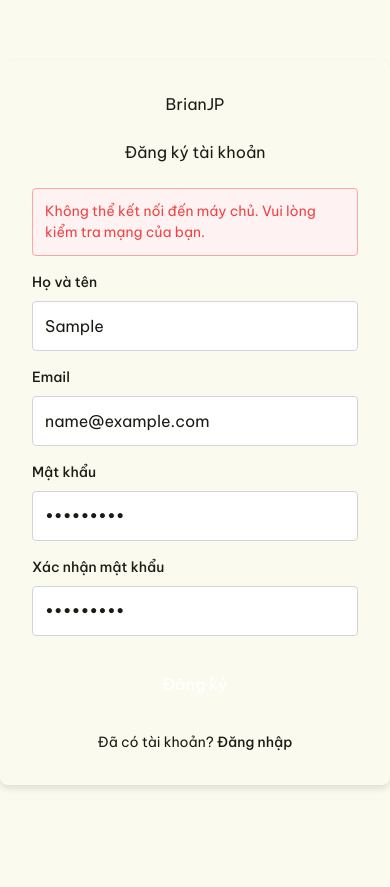
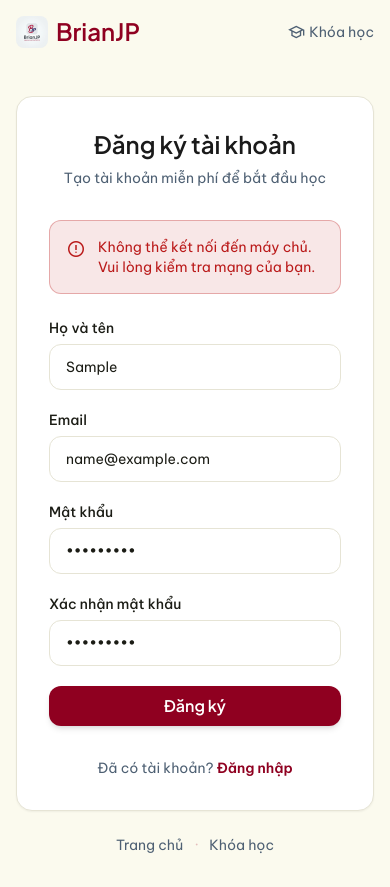
Before and after one commit to KhanhTran-IT/Japanese-Learning-Platform, a Vue app in the folder frontend/: page /register in a window 390 px wide. Both pictures are taken after typing "Sample", "name@example.com", "Sample123", "Sample123" into the empty fields and a click on the button "Đăng ký". Before the commit the page ends 844 px from the top, so only its background shows below. Built offline with nearby package versions, Linux system fonts and the light colour scheme; no server answers.

Commit message:
201 - hotfix(frontend): restore auth page layout and navigation UX
Rebuild Login and Register pages into a responsive, production-ready auth flow with clear back/home navigation, preserved redirects, and visible validation/error states.

```diff
--- a/frontend/src/layouts/AdminLayout.vue
+++ b/frontend/src/layouts/AdminLayout.vue
@@ -1,7 +1,10 @@
 <template>
   <div class="admin-layout">
     <aside class="sidebar">
-      <div class="logo">👑 BrianJP Admin</div>
+      <div class="logo" style="display: flex; align-items: center;">
+        <img src="@/assets/logo.png" alt="BrianJP Logo" style="height: 32px; width: 32px; object-fit: contain; margin-right: 8px; border-radius: 4px;" />
+        BrianJP Admin
+      </div>
       <nav class="menu">
         <router-link to="/admin/dashboard">
           <span class="menu-icon">📊</span> Tổng quan
--- a/frontend/src/layouts/AuthLayout.vue
+++ b/frontend/src/layouts/AuthLayout.vue
@@ -1,34 +1,61 @@
 <template>
-  <div class="auth-layout">
-    <div class="auth-container">
-      <h1 class="logo">BrianJP</h1>
-      <router-view></router-view>
-    </div>
+  <div class="min-h-screen flex flex-col bg-background">
+    <!-- Minimal top bar -->
+    <header class="w-full px-margin-mobile md:px-margin-desktop py-4 flex items-center justify-between">
+      <router-link to="/" class="flex items-center gap-2 font-headline-md text-headline-md text-primary no-underline hover:opacity-80 transition-opacity">
+        <img src="@/assets/logo.png" alt="BrianJP Logo" class="h-8 w-8 object-contain rounded-lg" />
+        BrianJP
+      </router-link>
+      <button
+        v-if="canGoBack"
+        @click="goBack"
+        class="inline-flex items-center gap-1 text-secondary hover:text-on-surface transition-colors font-body-md text-sm"
+      >
+        <span class="material-symbols-outlined text-[18px]">arrow_back</span>
+        Quay lại
+      </button>
+      <router-link
+        v-else
+        to="/courses"
+        class="inline-flex items-center gap-1 text-secondary hover:text-on-surface transition-colors font-body-md text-sm no-underline"
+      >
+        <span class="material-symbols-outlined text-[18px]">school</span>
+        Khóa học
+      </router-link>
+    </header>
+
+    <!-- Centered form area -->
+    <main class="flex-1 flex items-center justify-center px-margin-mobile py-8">
+      <div class="w-full max-w-[440px]">
+        <div class="zen-card rounded-2xl p-8 md:p-10">
+          <router-view></router-view>
+        </div>
+
+        <!-- Footer links -->
+        <p class="text-center text-sm text-secondary mt-6 font-body-md">
+          <router-link to="/" class="hover:text-on-surface transition-colors no-underline text-secondary">
+            Trang chủ
+          </router-link>
+          <span class="mx-2 text-outline-variant">·</span>
+          <router-link to="/courses" class="hover:text-on-surface transition-colors no-underline text-secondary">
+            Khóa học
+          </router-link>
+        </p>
+      </div>
+    </main>
   </div>
 </template>
 
 <script setup>
+import { computed } from 'vue'
+import { useRouter } from 'vue-router'
+
+const router = useRouter()
+
+// window.history.length > 2 means user navigated here from within the app
+const canGoBack = computed(() => typeof window !== 'undefined' && window.history.length > 2)
+
+const goBack = () => {
+  router.back()
+}
 </script>
-
-<style scoped>
-.auth-layout {
-  display: flex;
-  align-items: center;
-  justify-content: center;
-  min-height: 100vh;
-  background-color: var(--bg-color);
-}
-.auth-container {
-  background: var(--card-bg);
-  padding: 2rem;
-  border-radius: 8px;
-  box-shadow: 0 4px 6px rgba(0,0,0,0.1);
-  width: 100%;
-  max-width: 400px;
-  text-align: center;
-}
-.logo {
-  color: var(--primary-color);
-  margin-bottom: 1.5rem;
-}
-</style>
--- a/frontend/src/layouts/LearningLayout.vue
+++ b/frontend/src/layouts/LearningLayout.vue
@@ -5,7 +5,7 @@
       <div class="flex items-center gap-6">
         <!-- Brand/Logo -->
         <div class="flex items-center gap-3 cursor-pointer" @click="router.push('/')">
-          <div class="w-8 h-8 bg-primary text-white rounded flex items-center justify-center font-bold text-lg">B</div>
+          <img src="@/assets/logo.png" alt="BrianJP Logo" class="h-8 w-8 object-contain rounded-lg" />
           <h2 class="font-headline-md text-lg text-primary hidden sm:block">BrianJP</h2>
         </div>
 
--- a/frontend/src/layouts/MainLayout.vue
+++ b/frontend/src/layouts/MainLayout.vue
@@ -4,8 +4,7 @@
     <nav class="fixed top-0 w-full z-50 flex justify-between items-center px-margin-mobile md:px-margin-desktop h-16 glass-nav border-b border-paper-shadow">
       <div class="flex items-center gap-4">
         <router-link to="/" class="flex items-center gap-3">
-          <!-- Placeholder logo for now, as we don't have the actual SVG -->
-          <div class="w-8 h-8 bg-primary text-white rounded flex items-center justify-center font-bold text-lg">B</div>
+          <img src="@/assets/logo.png" alt="BrianJP Logo" class="h-10 w-10 object-contain rounded-lg" />
           <span class="font-headline-md text-headline-md font-bold text-primary hidden md:inline">BrianJP</span>
         </router-link>
       </div>
--- a/frontend/src/layouts/StudentLayout.vue
+++ b/frontend/src/layouts/StudentLayout.vue
@@ -3,7 +3,7 @@
     <!-- Sidebar Navigation -->
     <aside class="hidden lg:flex flex-col w-[280px] bg-surface-container-low border-r border-paper-shadow overflow-y-auto custom-scroll p-6 flex-shrink-0">
       <div class="mb-8 flex items-center gap-3 cursor-pointer" @click="router.push('/')">
-        <div class="w-10 h-10 bg-primary text-white rounded flex items-center justify-center font-bold text-xl">B</div>
+        <img src="@/assets/logo.png" alt="BrianJP Logo" class="h-10 w-10 object-contain rounded-lg" />
         <div>
           <h2 class="font-headline-md text-[18px] text-primary">BrianJP</h2>
           <p class="text-on-surface-variant font-label-sm text-[10px] uppercase tracking-wider">Học viên</p>
--- a/frontend/src/pages/auth/LoginPage.vue
+++ b/frontend/src/pages/auth/LoginPage.vue
@@ -1,33 +1,76 @@
 <template>
-  <div class="login-page">
-    <h2>Đăng nhập</h2>
-
-    <div v-if="successMsg" class="success-alert" role="alert">
-      {{ successMsg }}
+  <div>
+    <!-- Header -->
+    <div class="text-center mb-8">
+      <h2 class="font-headline-md text-headline-md text-ink-black">Đăng nhập</h2>
+      <p class="text-sm text-secondary mt-2 font-body-md">Chào mừng bạn trở lại với BrianJP</p>
     </div>
 
-    <div v-if="errorMsg" class="error-alert" role="alert">
-      {{ errorMsg }}
+    <!-- Success alert -->
+    <div
+      v-if="successMsg"
+      class="success-alert flex items-start gap-3 p-4 rounded-xl bg-success-green/10 border border-success-green/30 mb-6"
+      role="alert"
+    >
+      <span class="material-symbols-outlined text-success-green text-[20px] mt-0.5" style="font-variation-settings: 'FILL' 1;">check_circle</span>
+      <span class="text-sm font-body-md text-success-green">{{ successMsg }}</span>
     </div>
 
-    <form @submit.prevent="handleLogin" class="form">
-      <div class="form-group">
-        <label>Email</label>
-        <input type="email" v-model="email" @input="clearMessages" required placeholder="Nhập email..." />
+    <!-- Error alert -->
+    <div
+      v-if="errorMsg"
+      class="error-alert flex items-start gap-3 p-4 rounded-xl bg-error/10 border border-error/30 mb-6"
+      role="alert"
+    >
+      <span class="material-symbols-outlined text-error text-[20px] mt-0.5">error</span>
+      <span class="text-sm font-body-md text-error">{{ errorMsg }}</span>
+    </div>
+
+    <!-- Form -->
+    <form @submit.prevent="handleLogin" class="space-y-5">
+      <div>
+        <label class="block text-sm font-medium text-on-surface mb-1.5 font-body-md">Email</label>
+        <input
+          type="email"
+          v-model="email"
+          @input="clearMessages"
+          required
+          placeholder="you@example.com"
+          class="w-full px-4 py-3 rounded-xl border border-paper-shadow bg-surface-container-lowest text-on-surface placeholder:text-outline font-body-md text-sm focus:outline-none focus:ring-2 focus:ring-primary/30 focus:border-primary transition-all"
+        />
       </div>
 
-      <div class="form-group">
-        <label>Mật khẩu</label>
-        <input type="password" v-model="password" @input="clearMessages" required placeholder="Nhập mật khẩu..." />
+      <div>
+        <label class="block text-sm font-medium text-on-surface mb-1.5 font-body-md">Mật khẩu</label>
+        <input
+          type="password"
+          v-model="password"
+          @input="clearMessages"
+          required
+          placeholder="••••••••"
+          class="w-full px-4 py-3 rounded-xl border border-paper-shadow bg-surface-container-lowest text-on-surface placeholder:text-outline font-body-md text-sm focus:outline-none focus:ring-2 focus:ring-primary/30 focus:border-primary transition-all"
+        />
       </div>
 
-      <button type="submit" class="btn-submit" :disabled="isLoading">
-        {{ isLoading ? 'Đang đăng nhập...' : 'Đăng nhập' }}
+      <button
+        type="submit"
+        class="btn-submit w-full py-3 rounded-xl font-button text-button bg-primary text-on-primary shadow-md hover:bg-primary-container hover:shadow-lg disabled:opacity-50 disabled:cursor-not-allowed transition-all mt-2"
+        :disabled="isLoading"
+      >
+        <span v-if="isLoading" class="inline-flex items-center gap-2">
+          <svg class="animate-spin h-4 w-4" viewBox="0 0 24 24" fill="none"><circle class="opacity-25" cx="12" cy="12" r="10" stroke="currentColor" stroke-width="4"/><path class="opacity-75" fill="currentColor" d="M4 12a8 8 0 018-8v4a4 4 0 00-4 4H4z"/></svg>
+          Đang đăng nhập...
+        </span>
+        <span v-else>Đăng nhập</span>
       </button>
     </form>
 
-    <p class="mt-4">
-      Chưa có tài khoản? <router-link to="/register">Đăng ký ngay</router-link>
+    <!-- Switch to register -->
+    <p class="text-center text-sm text-secondary mt-8 font-body-md">
+      Chưa có tài khoản?
+      <router-link to="/register" class="text-primary font-semibold hover:underline">
+        Đăng ký ngay
+      </router-link>
     </p>
   </div>
 </template>
@@ -104,88 +147,3 @@ const handleLogin = async () => {
   }
 }
 </script>
-
-<style scoped>
-.login-page {
-  text-align: left;
-}
-.login-page h2 {
-  text-align: center;
-  margin-bottom: 1.5rem;
-  color: var(--primary-color);
-}
-.error-alert, .success-alert {
-  padding: 0.75rem;
-  border-radius: 4px;
-  margin-bottom: 1rem;
-  font-size: 0.875rem;
-}
-.error-alert {
-  background-color: #fef2f2;
-  color: #ef4444;
-  border: 1px solid #fca5a5;
-}
-.success-alert {
-  background-color: #f0fdf4;
-  color: #16a34a;
-  border: 1px solid #86efac;
-}
-.form {
-  display: flex;
-  flex-direction: column;
-  gap: 1rem;
-}
-.form-group {
-  text-align: left;
-}
-.form-group label {
-  display: block;
-  margin-bottom: 0.5rem;
-  font-weight: 500;
-  font-size: 0.875rem;
-}
-.form-group input {
-  width: 100%;
-  padding: 0.75rem;
-  border: 1px solid #d1d5db;
-  border-radius: 4px;
-  font-size: 1rem;
-  transition: border-color 0.2s;
-}
-.form-group input:focus {
-  outline: none;
-  border-color: var(--primary-color);
-  box-shadow: 0 0 0 2px rgba(59, 130, 246, 0.2);
-}
-.btn-submit {
-  padding: 0.75rem;
-  background-color: var(--primary-color);
-  color: white;
-  border: none;
-  border-radius: 4px;
-  cursor: pointer;
-  font-size: 1rem;
-  font-weight: 500;
-  margin-top: 0.5rem;
-  transition: background-color 0.2s;
-}
-.btn-submit:hover:not(:disabled) {
-  background-color: #2563eb;
-}
-.btn-submit:disabled {
-  background-color: #93c5fd;
-  cursor: not-allowed;
-}
-.mt-4 {
-  margin-top: 1.5rem;
-  text-align: center;
-  font-size: 0.875rem;
-}
-a {
-  color: var(--primary-color);
-  font-weight: 500;
-}
-a:hover {
-  text-decoration: underline;
-}
-</style>
--- a/frontend/src/pages/auth/RegisterPage.vue
+++ b/frontend/src/pages/auth/RegisterPage.vue
@@ -1,39 +1,90 @@
 <template>
-  <div class="register-page">
-    <h2>Đăng ký tài khoản</h2>
-
-    <div v-if="errorMsg" class="error-alert" role="alert">
-      {{ errorMsg }}
+  <div>
+    <!-- Header -->
+    <div class="text-center mb-8">
+      <h2 class="font-headline-md text-headline-md text-ink-black">Đăng ký tài khoản</h2>
+      <p class="text-sm text-secondary mt-2 font-body-md">Tạo tài khoản miễn phí để bắt đầu học</p>
     </div>
 
-    <form @submit.prevent="handleRegister" class="form">
-      <div class="form-group">
-        <label>Họ và tên</label>
-        <input type="text" v-model="form.fullName" @input="errorMsg = ''" required placeholder="Nhập họ và tên..." />
+    <!-- Error alert -->
+    <div
+      v-if="errorMsg"
+      class="error-alert flex items-start gap-3 p-4 rounded-xl bg-error/10 border border-error/30 mb-6"
+      role="alert"
+    >
+      <span class="material-symbols-outlined text-error text-[20px] mt-0.5">error</span>
+      <span class="text-sm font-body-md text-error">{{ errorMsg }}</span>
+    </div>
+
+    <!-- Form -->
+    <form @submit.prevent="handleRegister" class="space-y-5">
+      <div>
+        <label class="block text-sm font-medium text-on-surface mb-1.5 font-body-md">Họ và tên</label>
+        <input
+          type="text"
+          v-model="form.fullName"
+          @input="errorMsg = ''"
+          required
+          placeholder="Nguyễn Văn A"
+          class="w-full px-4 py-3 rounded-xl border border-paper-shadow bg-surface-container-lowest text-on-surface placeholder:text-outline font-body-md text-sm focus:outline-none focus:ring-2 focus:ring-primary/30 focus:border-primary transition-all"
+        />
       </div>
 
-      <div class="form-group">
-        <label>Email</label>
-        <input type="email" v-model="form.email" @input="errorMsg = ''" required placeholder="Nhập email..." />
+      <div>
+        <label class="block text-sm font-medium text-on-surface mb-1.5 font-body-md">Email</label>
+        <input
+          type="email"
+          v-model="form.email"
+          @input="errorMsg = ''"
+          required
+          placeholder="you@example.com"
+          class="w-full px-4 py-3 rounded-xl border border-paper-shadow bg-surface-container-lowest text-on-surface placeholder:text-outline font-body-md text-sm focus:outline-none focus:ring-2 focus:ring-primary/30 focus:border-primary transition-all"
+        />
       </div>
 
-      <div class="form-group">
-        <label>Mật khẩu</label>
-        <input type="password" v-model="form.password" @input="errorMsg = ''" required placeholder="Nhập mật khẩu (tối thiểu 8 ký tự)..." />
+      <div>
+        <label class="block text-sm font-medium text-on-surface mb-1.5 font-body-md">Mật khẩu</label>
+        <input
+          type="password"
+          v-model="form.password"
+          @input="errorMsg = ''"
+          required
+          placeholder="Tối thiểu 8 ký tự"
+          class="w-full px-4 py-3 rounded-xl border border-paper-shadow bg-surface-container-lowest text-on-surface placeholder:text-outline font-body-md text-sm focus:outline-none focus:ring-2 focus:ring-primary/30 focus:border-primary transition-all"
+        />
       </div>
 
-      <div class="form-group">
-        <label>Xác nhận mật khẩu</label>
-        <input type="password" v-model="form.confirmPassword" @input="errorMsg = ''" required placeholder="Nhập lại mật khẩu..." />
+      <div>
+        <label class="block text-sm font-medium text-on-surface mb-1.5 font-body-md">Xác nhận mật khẩu</label>
+        <input
+          type="password"
+          v-model="form.confirmPassword"
+          @input="errorMsg = ''"
+          required
+          placeholder="Nhập lại mật khẩu"
+          class="w-full px-4 py-3 rounded-xl border border-paper-shadow bg-surface-container-lowest text-on-surface placeholder:text-outline font-body-md text-sm focus:outline-none focus:ring-2 focus:ring-primary/30 focus:border-primary transition-all"
+        />
       </div>
 
-      <button type="submit" class="btn-submit" :disabled="isLoading">
-        {{ isLoading ? 'Đang xử lý...' : 'Đăng ký' }}
+      <button
+        type="submit"
+        class="btn-submit w-full py-3 rounded-xl font-button text-button bg-primary text-on-primary shadow-md hover:bg-primary-container hover:shadow-lg disabled:opacity-50 disabled:cursor-not-allowed transition-all mt-2"
+        :disabled="isLoading"
+      >
+        <span v-if="isLoading" class="inline-flex items-center gap-2">
+          <svg class="animate-spin h-4 w-4" viewBox="0 0 24 24" fill="none"><circle class="opacity-25" cx="12" cy="12" r="10" stroke="currentColor" stroke-width="4"/><path class="opacity-75" fill="currentColor" d="M4 12a8 8 0 018-8v4a4 4 0 00-4 4H4z"/></svg>
+          Đang xử lý...
+        </span>
+        <span v-else>Đăng ký</span>
       </button>
     </form>
 
-    <p class="mt-4">
-      Đã có tài khoản? <router-link to="/login">Đăng nhập</router-link>
+    <!-- Switch to login -->
+    <p class="text-center text-sm text-secondary mt-8 font-body-md">
+      Đã có tài khoản?
+      <router-link to="/login" class="text-primary font-semibold hover:underline">
+        Đăng nhập
+      </router-link>
     </p>
   </div>
 </template>
@@ -103,81 +154,3 @@ const handleRegister = async () => {
   }
 }
 </script>
-
-<style scoped>
-.register-page {
-  text-align: left;
-}
-.register-page h2 {
-  text-align: center;
-  margin-bottom: 1.5rem;
-  color: var(--primary-color);
-}
-.error-alert {
-  background-color: #fef2f2;
-  color: #ef4444;
-  padding: 0.75rem;
-  border-radius: 4px;
-  margin-bottom: 1rem;
-  border: 1px solid #fca5a5;
-  font-size: 0.875rem;
-}
-.form {
-  display: flex;
-  flex-direction: column;
-  gap: 1rem;
-}
-.form-group {
-  text-align: left;
-}
-.form-group label {
-  display: block;
-  margin-bottom: 0.5rem;
-  font-weight: 500;
-  font-size: 0.875rem;
-}
-.form-group input {
-  width: 100%;
-  padding: 0.75rem;
-  border: 1px solid #d1d5db;
-  border-radius: 4px;
-  font-size: 1rem;
-  transition: border-color 0.2s;
-}
-.form-group input:focus {
-  outline: none;
-  border-color: var(--primary-color);
-  box-shadow: 0 0 0 2px rgba(59, 130, 246, 0.2);
-}
-.btn-submit {
-  padding: 0.75rem;
-  background-color: var(--primary-color);
-  color: white;
-  border: none;
-  border-radius: 4px;
-  cursor: pointer;
-  font-size: 1rem;
-  font-weight: 500;
-  margin-top: 0.5rem;
-  transition: background-color 0.2s;
-}
-.btn-submit:hover:not(:disabled) {
-  background-color: #2563eb;
-}
-.btn-submit:disabled {
-  background-color: #93c5fd;
-  cursor: not-allowed;
-}
-.mt-4 {
-  margin-top: 1.5rem;
-  text-align: center;
-  font-size: 0.875rem;
-}
-a {
-  color: var(--primary-color);
-  font-weight: 500;
-}
-a:hover {
-  text-decoration: underline;
-}
-</style>
```
Also changed, not shown: frontend/src/assets/logo.png (added), 2 other files (tests, documents, lock files or other folders).
